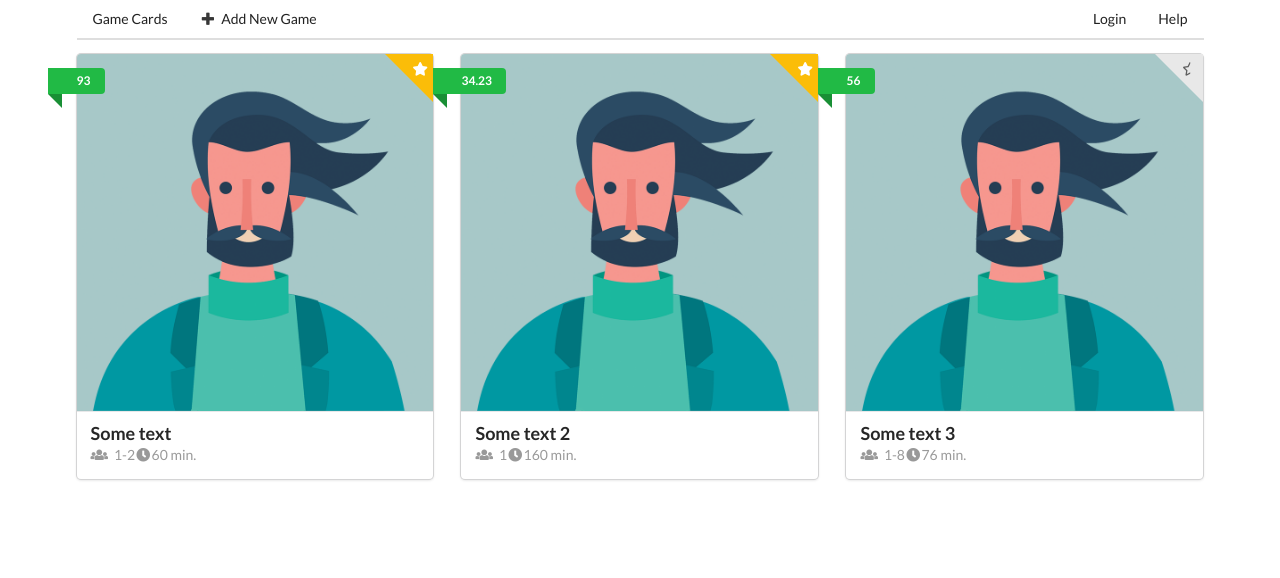
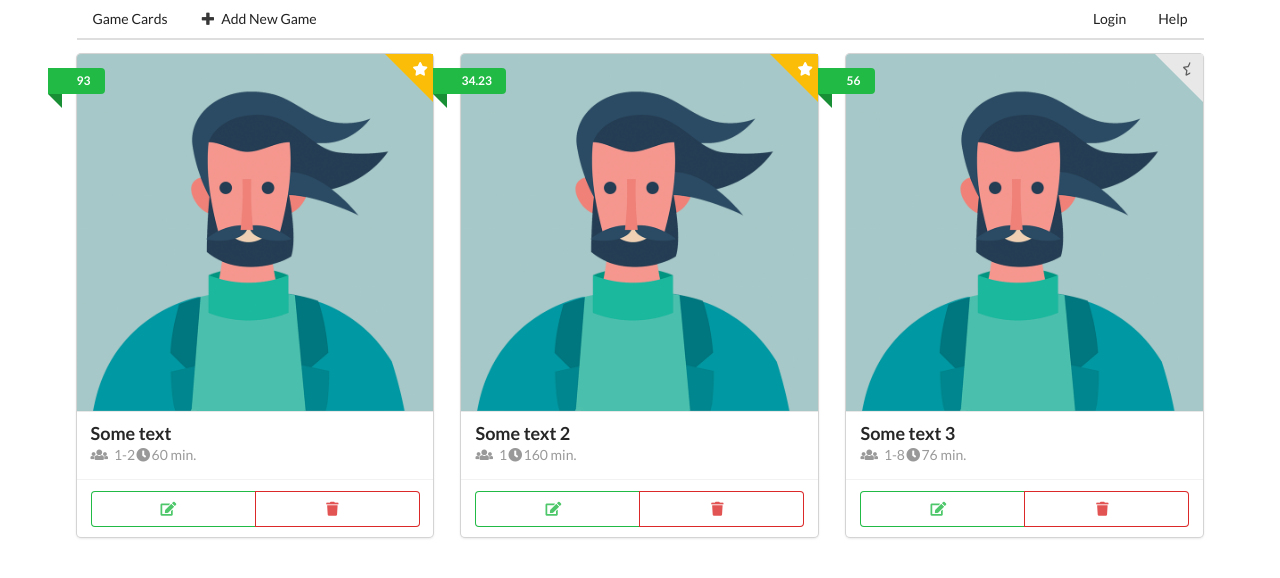
Before and after one commit to vaskov-v/react-edu, a React (Create React App) app: page / in a window 1280 px wide. Shown: the top 578 px of the page. Built offline with nearby package versions, Linux system fonts and the light colour scheme.

Commit message:
Added edit game form

```diff
--- a/src/components/App.js
+++ b/src/components/App.js
@@ -53,7 +53,8 @@ const games = [
 class App extends React.Component{
     state = {
       games: [],
-      showGameForm: false
+      showGameForm: false,
+      selectedGame: {}
     };
 
     componentDidMount(){
@@ -74,8 +75,8 @@ class App extends React.Component{
         this.setState({games: newGames})
     };
 
-    showGameForm = () => this.setState({showGameForm: true});
-    hideGameForm = () => this.setState({showGameForm: false});
+    showGameForm = () => this.setState({showGameForm: true, selectedGame: {}});
+    hideGameForm = () => this.setState({showGameForm: false, selectedGame: {}});
     addGame = (game) => this.setState({
         games: this.sortGames([
             ...this.state.games,
@@ -86,6 +87,7 @@ class App extends React.Component{
         ]),
         showGameForm: false
     });
+    selectGameForEditing = game => this.setState({selectedGame: game, showGameForm: true});
 
 
     render(){
@@ -101,6 +103,7 @@ class App extends React.Component{
                             <GameForm publishers={publishers}
                                       cancel={this.hideGameForm}
                                       submit={this.addGame}
+                                      game={this.state.selectedGame}
                             />
                         </div>
                     )}
@@ -109,6 +112,7 @@ class App extends React.Component{
                         <GameList
                             games={this.state.games}
                             toggleFeatured={this.toggleFeatured}
+                            editGame={this.selectGameForEditing}
                         />
                     </div>
                 </div>
--- a/src/components/GameCard.js
+++ b/src/components/GameCard.js
@@ -2,7 +2,7 @@ import React from "react";
 import PropTypes from "prop-types";
 import Featured from "./Featured";
 
-const GameCard = ({game, toggleFeatured}) => (
+const GameCard = ({game, toggleFeatured, editGame}) => (
     <div className="ui card">
         <div className="image">
             <span className="ui green ribbon label">{game.price}</span>
@@ -22,6 +22,18 @@ const GameCard = ({game, toggleFeatured}) => (
                <i className="icon wait"></i>{game.duration} min.
            </div>
         </div>
+        <div className="extra content">
+            <div className="ui two buttons">
+                <a className="ui green basic button" onClick={() => editGame(game)}>
+                    <i className="ui icon edit"></i>
+                </a>
+                <a className="ui red basic button">
+                    <i className="ui icon trash"></i>
+                </a>
+
+            </div>
+
+        </div>
 
     </div>
 );
@@ -34,7 +46,9 @@ GameCard.propTypes = {
         duration: PropTypes.number.isRequired,
         img: PropTypes.string.isRequired,
         featured: PropTypes.bool.isRequired
-    }).isRequired
+    }).isRequired,
+    toggleFeatured: PropTypes.func.isRequired,
+    editGame: PropTypes.func.isRequired
 };
 
 
--- a/src/components/GameForm.js
+++ b/src/components/GameForm.js
@@ -3,9 +3,8 @@ import PropTypes from "prop-types";
 import ReactImageFallback from "react-image-fallback";
 import FormInlineMessage from "./FormInlineMessage";
 
-class GameForm extends Component{
-    state = {
-        data: {
+const initialData = {
+    _id: null,
     name: "",
     description: "",
     price: 0,
@@ -16,7 +15,11 @@ class GameForm extends Component{
     genre: 1,
     publisher: 0,
     img: ""
-        },
+}
+
+class GameForm extends Component{
+    state = {
+        data: initialData,
         errors: {}
     };
 
@@ -31,6 +34,21 @@ class GameForm extends Component{
         if(data.duration === 0) errors.duration = "This field can't be zero";
 
         return errors;
+    }
+
+    componentDidMount() {
+        if(this.props.game._id){
+            this.setState({data: this.props.game});
+        }
+    }
+
+    componentWillReceiveProps(nextProps) {
+        if(nextProps.game._id && nextProps.game._id !== this.state.data._id) {
+            this.setState({data: nextProps.game})
+        }
+        if(!nextProps.game._id){
+            this.setState({data: initialData});
+        }
     }
 
     handleSubmit = e => {
@@ -186,7 +204,15 @@ GameForm.propTypes = {
         })
     ).isRequired,
     cancel: PropTypes.func.isRequired,
-    submit: PropTypes.func.isRequired
+    submit: PropTypes.func.isRequired,
+    game: PropTypes.shape({
+       name: PropTypes.string,
+       price: PropTypes.number,
+       players: PropTypes.string,
+       duration: PropTypes.number,
+       img: PropTypes.string,
+       featured: PropTypes.bool
+    }).isRequired
 };
 
 GameForm.defaultProps = {
--- a/src/components/GameList.js
+++ b/src/components/GameList.js
@@ -4,9 +4,9 @@ import GameCard from "./GameCard";
 
 
 
-const GameList = ({games, toggleFeatured}) =>(
+const GameList = ({games, toggleFeatured, editGame}) =>(
     <div className="ui three cards">
-        {games.map(game => <GameCard game={game} toggleFeatured={toggleFeatured} key={game._id}/>)}
+        {games.map(game => <GameCard game={game} toggleFeatured={toggleFeatured} key={game._id} editGame={editGame}/>)}
     </div>
 
 );
@@ -19,8 +19,9 @@ GameList.propTypes = {
             players: PropTypes.string.isRequired,
             duration: PropTypes.number.isRequired
         })
-    ).isRequired
-
+    ).isRequired,
+    toggleFeatured: PropTypes.func.isRequired,
+    editGame: PropTypes.func.isRequired
 };
 
 export default GameList;
```
Also changed, not shown: 1 other file (tests, documents, lock files or other folders). Lines whose indentation alone changed are shown as unchanged.
